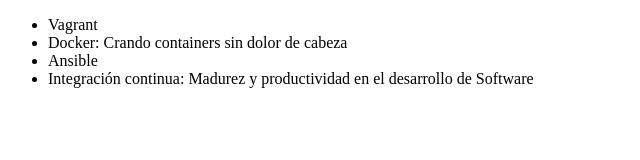
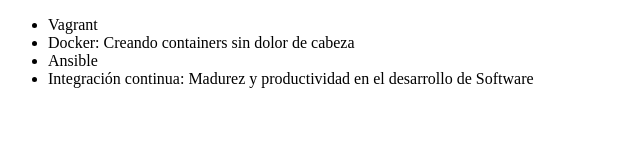
Before and after one commit to Coraline215/alura-git, a plain HTML site: page index.html in a window 1280 px wide. Shown: the full height of the page, 0-640 px from the left. Drawn offline with Linux system fonts and the light colour scheme.

Commit message:
Corrigiendo palabra Creando en lista Docker

```diff
--- a/index.html
+++ b/index.html
@@ -7,7 +7,7 @@
 <body>
      <ul>
          <li> Vagrant </li>
-         <li> Docker: Crando containers sin dolor de cabeza </li>
+         <li> Docker: Creando containers sin dolor de cabeza </li>
          <li> Ansible </li>
          <li> Integración continua: Madurez y productividad en el desarrollo de Software</li>
      </ul>
```
